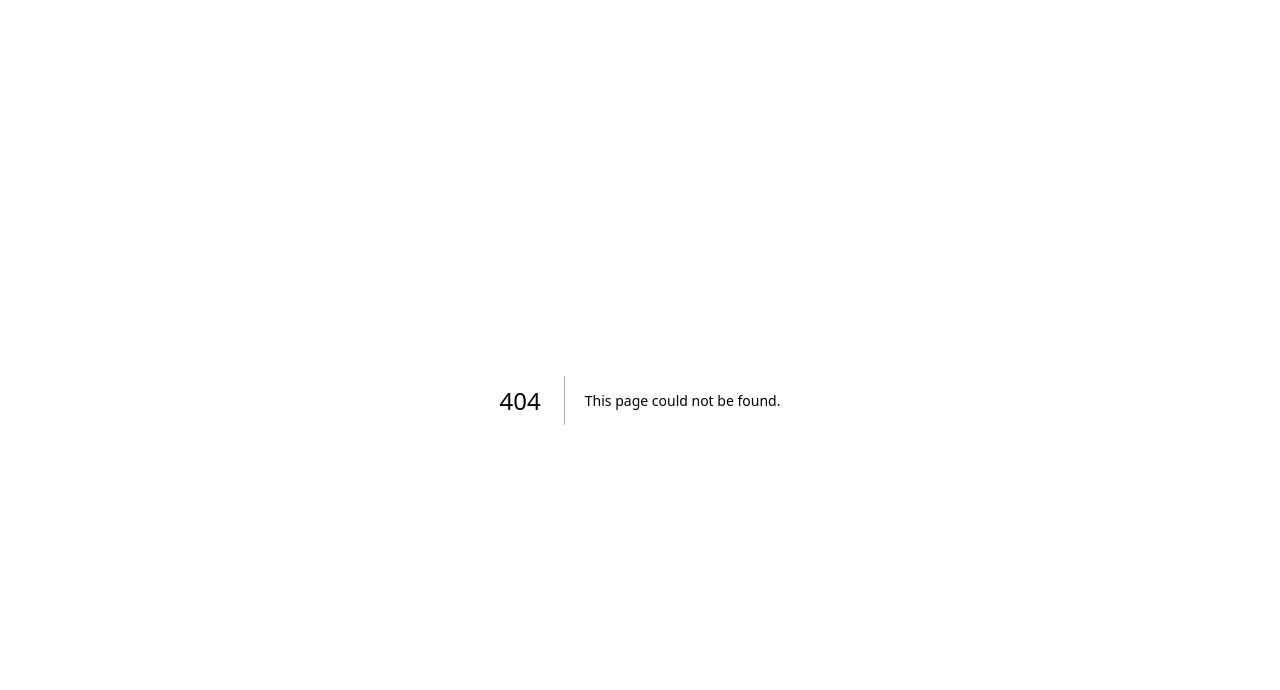
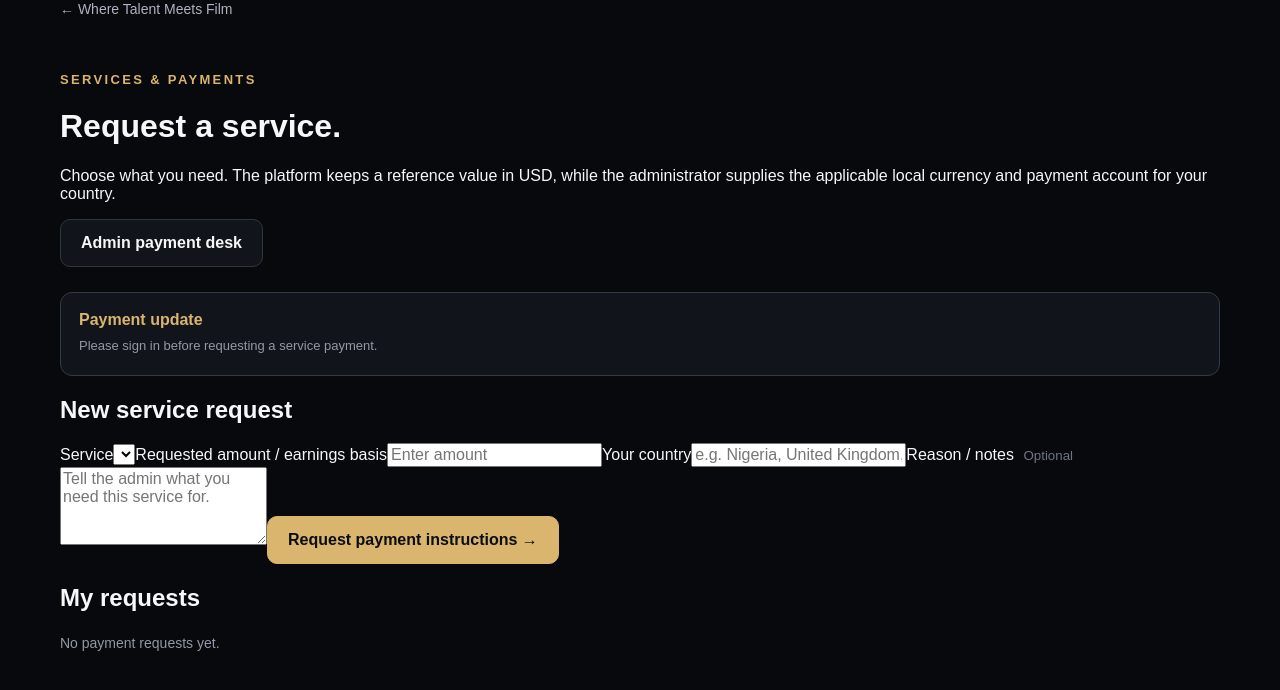
Before and after one commit to malvis01/where-talent-meets-film, a Next.js app: page /payments in a window 1280 px wide. Before the commit this address had no page. Shown: the top 690 px of the page. Built offline with nearby package versions, Linux system fonts and the light colour scheme; no server answers.

Commit message:
Add user payment service request and proof workflow

```diff
--- /dev/null
+++ b/app/payments/page.tsx
@@ -0,0 +1,93 @@
+'use client'
+
+import { useEffect, useState } from 'react'
+import { supabase } from '@/lib/supabase'
+
+type Category = { id: string; name: string; description: string | null; pricing_type: string; base_amount_usd: number | null; commission_min_percent: number | null; commission_max_percent: number | null }
+type Request = { id: string; title: string; reason: string | null; amount: number; currency: string; local_amount: number | null; country_code: string | null; payment_method: string | null; payment_account_name: string | null; payment_account_number: string | null; payment_instructions: string | null; status: string; created_at: string; admin_payment_reference: string | null; service_category_id: string | null }
+
+export default function PaymentsPage() {
+  const [categories, setCategories] = useState<Category[]>([])
+  const [requests, setRequests] = useState<Request[]>([])
+  const [categoryId, setCategoryId] = useState('')
+  const [country, setCountry] = useState('')
+  const [reason, setReason] = useState('')
+  const [variableAmount, setVariableAmount] = useState('')
+  const [message, setMessage] = useState('')
+  const [loading, setLoading] = useState(true)
+  const [userId, setUserId] = useState('')
+  const [proofFiles, setProofFiles] = useState<Record<string, File | null>>({})
+
+  async function load() {
+    setLoading(true)
+    const { data: auth } = await supabase.auth.getUser()
+    if (!auth.user) { setMessage('Please sign in before requesting a service payment.'); setLoading(false); return }
+    setUserId(auth.user.id)
+    const [{ data: cats }, { data: reqs }] = await Promise.all([
+      supabase.from('service_payment_categories').select('*').eq('active', true).order('name'),
+      supabase.from('payment_requests').select('*').eq('user_id', auth.user.id).order('created_at', { ascending: false }),
+    ])
+    setCategories(cats ?? [])
+    setRequests(reqs ?? [])
+    if (!categoryId && cats?.[0]) setCategoryId(cats[0].id)
+    setLoading(false)
+  }
+
+  useEffect(() => { void load() }, [])
+
+  const selected = categories.find((c) => c.id === categoryId)
+  const needsAmount = selected?.pricing_type !== 'fixed'
+
+  async function submitRequest() {
+    if (!userId || !selected) return
+    const amount = selected.pricing_type === 'fixed' ? selected.base_amount_usd : Number(variableAmount)
+    if (!amount || amount <= 0) { setMessage('Enter the amount applicable to your request.'); return }
+    if (!country.trim()) { setMessage('Enter your country so the admin can provide the correct local payment instructions.'); return }
+    const { error } = await supabase.from('payment_requests').insert({
+      user_id: userId,
+      title: selected.name,
+      reason: reason.trim() || null,
+      amount,
+      currency: 'USD',
+      service_category_id: selected.id,
+      base_amount_usd: selected.base_amount_usd,
+      country_code: country.trim().toUpperCase(),
+      currency_source: 'admin_set',
+    })
+    if (error) setMessage(error.message)
+    else { setMessage('Service payment request submitted. The admin will review it and provide the applicable local payment account and amount.'); setReason(''); setVariableAmount(''); await load() }
+  }
+
+  async function uploadProof(requestId: string) {
+    const file = proofFiles[requestId]
+    if (!file) return
+    const path = `${userId}/${requestId}/${Date.now()}-${file.name.replace(/[^a-zA-Z0-9._-]/g, '_')}`
+    const upload = await supabase.storage.from('payment-proofs').upload(path, file, { upsert: false })
+    if (upload.error) { setMessage(upload.error.message); return }
+    const { error } = await supabase.from('payment_proofs').insert({ payment_request_id: requestId, user_id: userId, storage_path: path, original_filename: file.name, mime_type: file.type })
+    if (error) { setMessage(error.message); return }
+    setMessage('Payment proof submitted for admin review.')
+    setProofFiles((current) => ({ ...current, [requestId]: null }))
+    await load()
+  }
+
+  if (loading) return <main className="payment-page container"><p>Loading payment services…</p></main>
+
+  return <main className="payment-page container">
+    <a className="back-link" href="/">← Where Talent Meets Film</a>
+    <div className="payment-header"><div><div className="eyebrow">Services & payments</div><h1>Request a service.</h1><p>Choose what you need. The platform keeps a reference value in USD, while the administrator supplies the applicable local currency and payment account for your country.</p></div><a className="btn secondary" href="/admin/payments">Admin payment desk</a></div>
+    {message && <div className="info-box"><strong>Payment update</strong><p>{message}</p></div>}
+    <section className="payment-layout">
+      <div className="payment-card">
+        <h2>New service request</h2>
+        <label>Service<select value={categoryId} onChange={(e) => setCategoryId(e.target.value)}>{categories.map((c) => <option key={c.id} value={c.id}>{c.name}</option>)}</select></label>
+        {selected && <div className="price-box"><strong>{selected.pricing_type === 'fixed' ? `$${Number(selected.base_amount_usd).toLocaleString()} USD reference` : selected.pricing_type === 'commission' ? `${selected.commission_min_percent}%–${selected.commission_max_percent}% commission` : 'Admin-set amount'}</strong><span>{selected.description}</span></div>}
+        {needsAmount && <label>Requested amount / earnings basis<input type="number" min="0" value={variableAmount} onChange={(e) => setVariableAmount(e.target.value)} placeholder="Enter amount" /></label>}
+        <label>Your country<input value={country} onChange={(e) => setCountry(e.target.value)} placeholder="e.g. Nigeria, United Kingdom, Canada" /></label>
+        <label>Reason / notes <small>Optional</small><textarea rows={4} value={reason} onChange={(e) => setReason(e.target.value)} placeholder="Tell the admin what you need this service for." /></label>
+        <button className="btn primary" onClick={submitRequest}>Request payment instructions →</button>
+      </div>
+      <div className="payment-card"><h2>My requests</h2>{requests.length === 0 ? <p className="muted">No payment requests yet.</p> : requests.map((r) => <article className="request-item" key={r.id}><div><strong>{r.title}</strong><span className="status">{r.status}</span></div><p>{r.local_amount ? `${r.currency} ${Number(r.local_amount).toLocaleString()}` : `${r.currency} ${Number(r.amount).toLocaleString()} reference`}</p>{r.payment_account_name && <div className="payment-instructions"><strong>Payment account</strong><p>{r.payment_account_name}{r.payment_account_number ? ` · ${r.payment_account_number}` : ''}</p>{r.payment_method && <p>Method: {r.payment_method}</p>}{r.payment_instructions && <p>{r.payment_instructions}</p>}{r.admin_payment_reference && <p>Reference: {r.admin_payment_reference}</p>}</div>}{['pending','rejected','cancelled'].includes(r.status) ? null : <div className="proof-upload"><input type="file" accept="image/*,.pdf" onChange={(e) => setProofFiles((current) => ({ ...current, [r.id]: e.target.files?.[0] ?? null }))} /><button className="btn secondary" disabled={!proofFiles[r.id]} onClick={() => uploadProof(r.id)}>Submit proof</button></div>}</article>)}</div>
+    </section>
+  </main>
+}
```
